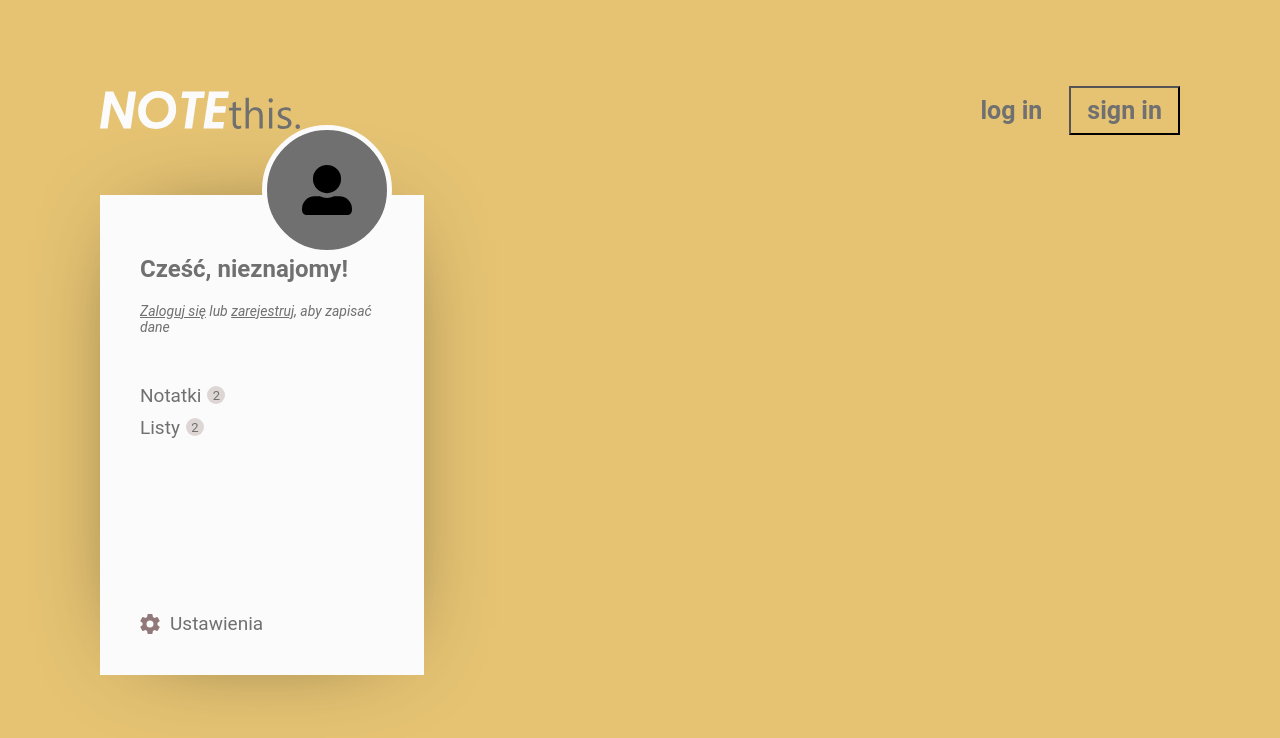
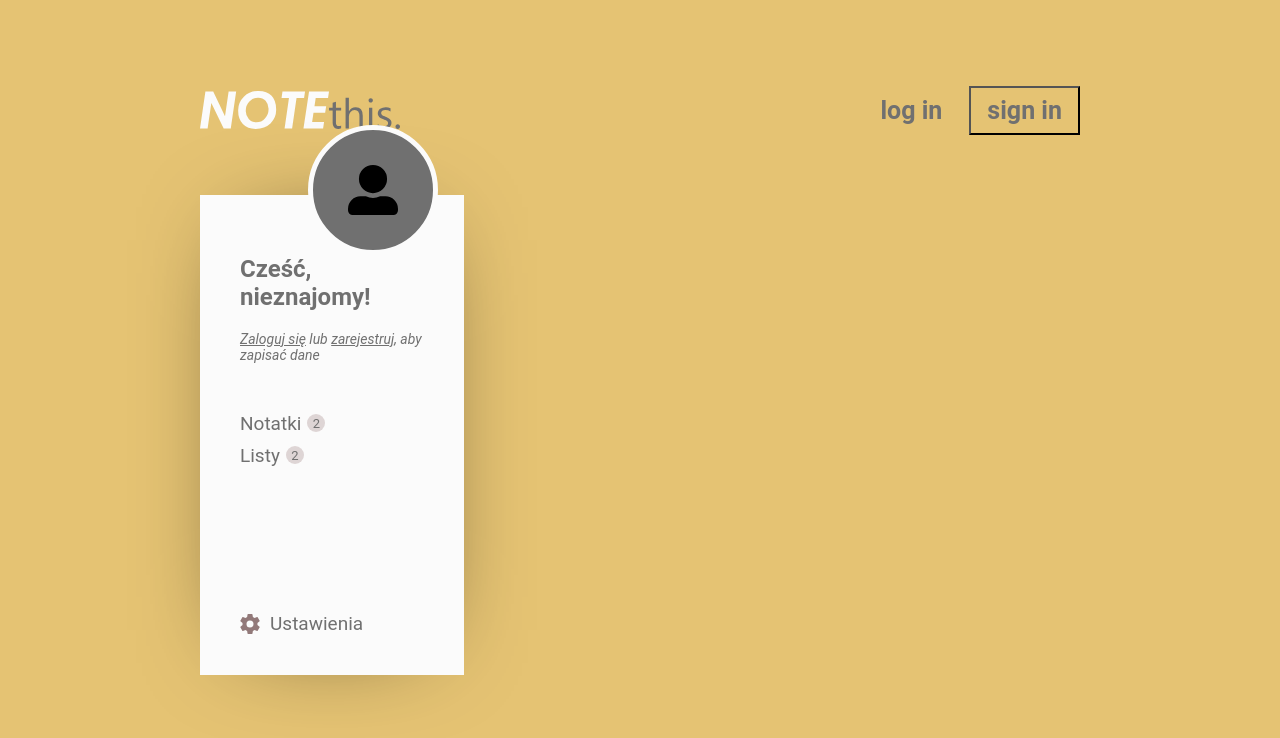
Before and after one commit to kalkson/NOTEthis, a React (Create React App) app: page / in a window 1280 px wide. Shown: the top 738 px of the page. Built offline with nearby package versions, Linux system fonts and the light colour scheme.

Commit message:
fix font issue

```diff
--- a/src/style/GlobalStyle/GlobalStyle.js
+++ b/src/style/GlobalStyle/GlobalStyle.js
@@ -1,13 +1,15 @@
 import { createGlobalStyle } from 'styled-components';
 
 const GlobalStyle = createGlobalStyle`
+    @import url('https://fonts.googleapis.com/css2?family=Roboto:ital,wght@0,400;0,700;1,400&display=swap');
+
     *,
     *:before,
     *:after {
         box-sizing: border-box;
         -webkit-font-smoothing: antialiased;
         -moz-osx-font-smoothing: grayscale;
-        font-family: 'Roboto';
+        font-family: 'Roboto', sans-serif;
         color: ${({ theme }) => theme.colors.primary};
     }
 
@@ -25,19 +27,9 @@
     body {
         font-size: 1.6rem;
         overflow-y: hidden;
-        padding: 75px 50px;
+        padding: 75px 200px;
         background-color: ${({ theme }) => theme.colors.starter};
         max-height: 100vh;
-        padding: 0;
-
-        @media (min-width: 1024px) {
-            padding: 75px 100px;
-        }
-
-        @media (min-width: 1880px) {
-            padding: 75px 200px;
-        }
-    }
 
     button {
         cursor: pointer;
```
Also changed, not shown: 1 other file (tests, documents, lock files or other folders).
